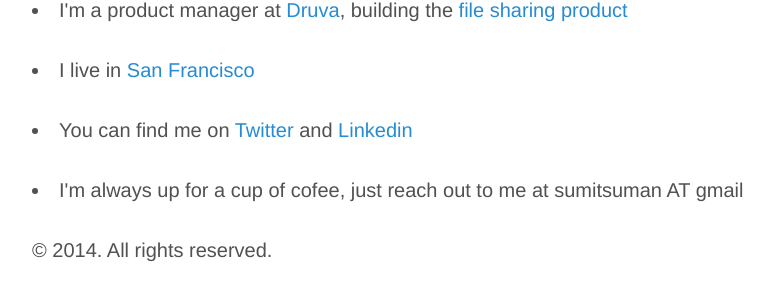
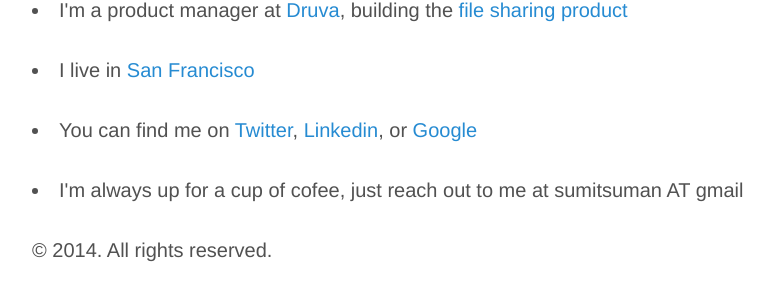
Before and after one commit to sumitsuman/sumitsuman.github.io, a Jekyll site: the page built from index.html, in a window 1280 px wide. Shown: the part 623-905 px from the top of the page, without its empty margins (248-1031 px from the left). Built offline with Jekyll 4.4.1, drawn with Linux system fonts in a browser that asks for light colours; Markdown is read by kramdown in place of the engine named in the settings; the list of posts is cut into pages by our own code.

Commit message:
index - google authorship

```diff
--- a/index.html
+++ b/index.html
@@ -14,7 +14,7 @@
 <li> I live in <a href="http://www.pictorymag.com/showcases/san-francisco/">San Francisco</a>
 <br><br>
 
-<li> You can find me on <a href="http://twitter.com/arraysum">Twitter</a> and <a href="http://linkedin.com/in/sumitsuman">Linkedin</a>
+<li> You can find me on <a href="http://twitter.com/arraysum">Twitter</a>, <a href="http://linkedin.com/in/sumitsuman">Linkedin</a>, or <a href="https://plus.google.com/+SumitSuman01?rel=author">Google</a>
 
 <br><br>
 <li> I'm always up for a cup of cofee, just reach out to me at sumitsuman AT gmail
```
